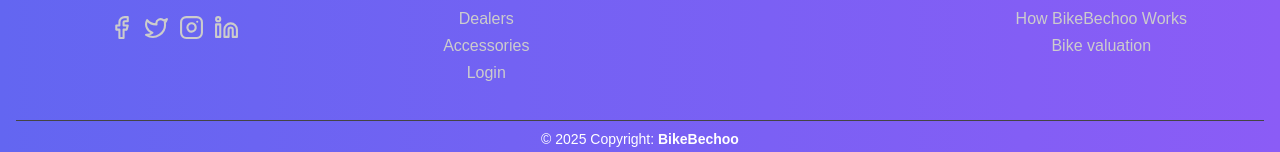
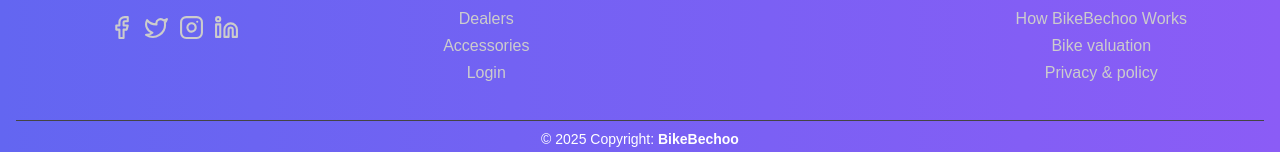
Before and after one commit to angark/bike-bechoo, a React (Create React App) app in the folder Frontend/: page / in a window 1280 px wide. Shown: the part 6082-6234 px from the top of the page. Built offline with nearby package versions, Linux system fonts and the light colour scheme; no server answers.

Commit message:
Update footer.js

```diff
--- a/Frontend/src/components/Footer/footer.js
+++ b/Frontend/src/components/Footer/footer.js
@@ -113,7 +113,15 @@ const Footer = () => {
               >
                Bike valuation
               </HashLink>
-
+               </li>
+               <li>
+              <HashLink
+                smooth
+                to="/Privacy&policy#Privacy&policySection"
+                className="text-sm text-gray-500 hover:text-red-500"
+              >
+                Privacy & policy
+              </HashLink>
             </li>
           </ul>
         </div>
```
Lines whose indentation alone changed are shown as unchanged.
